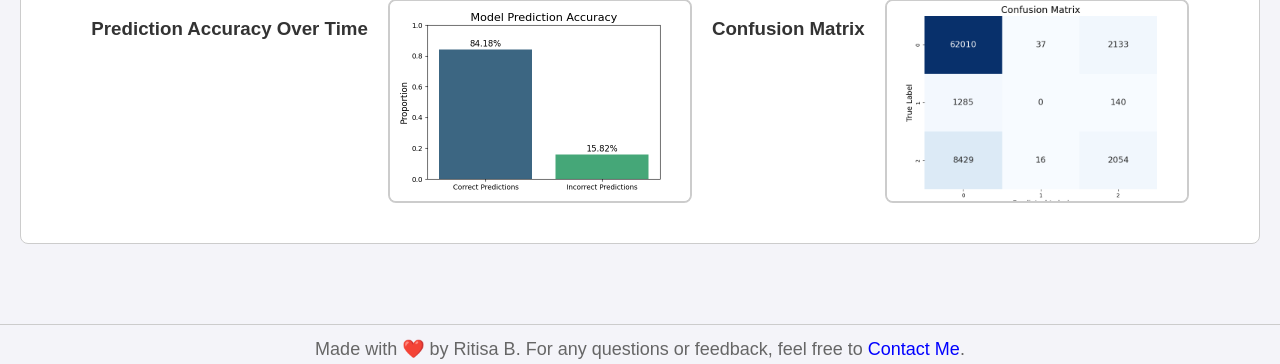
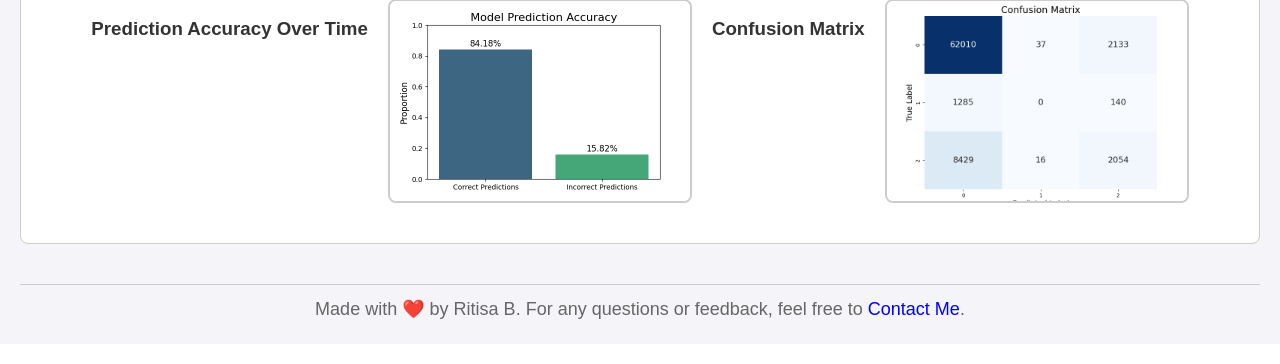
Before and after one commit to itisar-345/Diabetes-Predictor, a Flask app: page / in a window 1280 px wide. Shown: the part 650-1014 px from the top of the page. After the commit the page ends 969 px from the top, so only its background shows below. Run offline with Flask 3, Linux system fonts and the light colour scheme; parts of the project's set-up code (start-up, migrations or seed data) failed here and were passed over.

Commit message:
Update index.html

```diff
--- a/templates/index.html
+++ b/templates/index.html
@@ -198,11 +198,11 @@
           </div>
       </div>
 
+    <div class="footer">
+      <p>Made with ❤️ by Ritisa B. For any questions or feedback, feel free to <a href="mailto:ritisarabindra@gmail.com" style="color: blue; text-decoration: none;">Contact Me</a>.</p>
+    </div>
+
     </main>
-
-    <footer class="footer">
-      <p>Made with ❤️ by Ritisa B. For any questions or feedback, feel free to <a href="mailto:ritisarabindra@gmail.com" style="color: blue; text-decoration: none;">Contact Me</a>.</p>
-    </footer>
 
     <script src="{{ url_for('static', filename='script.js') }}"></script>
 
```
